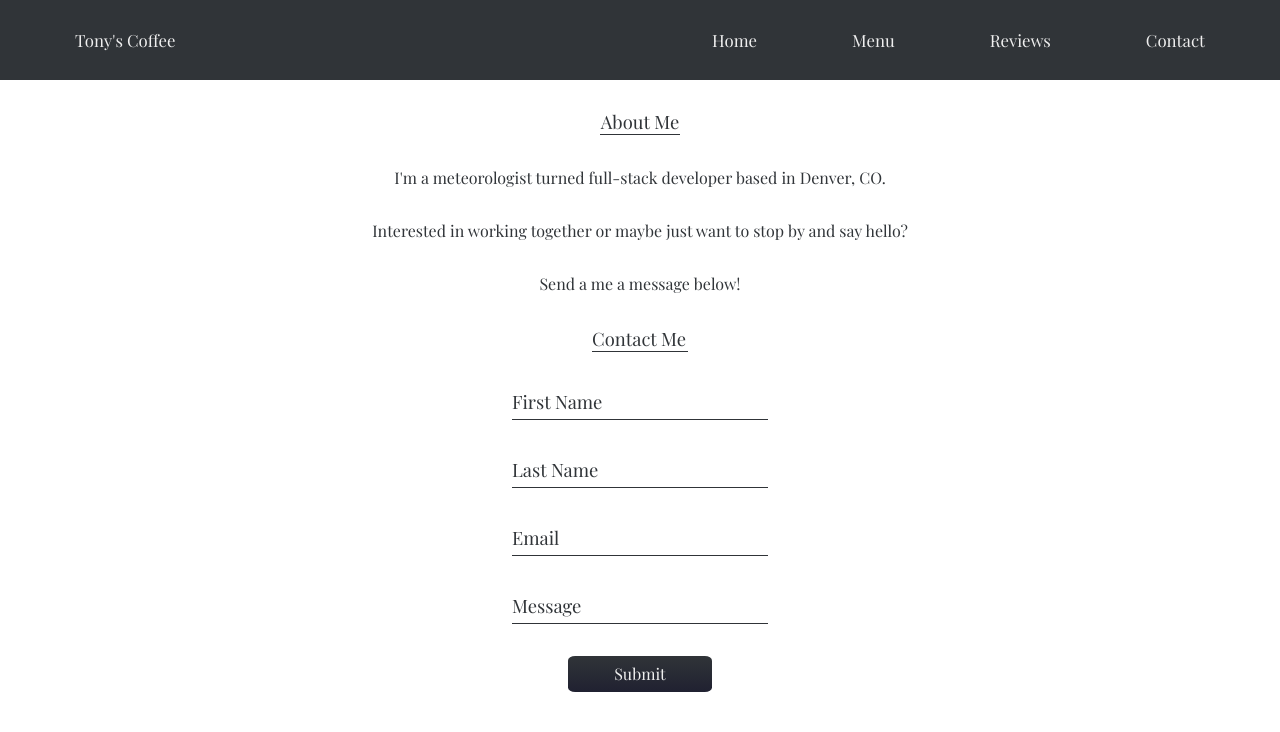
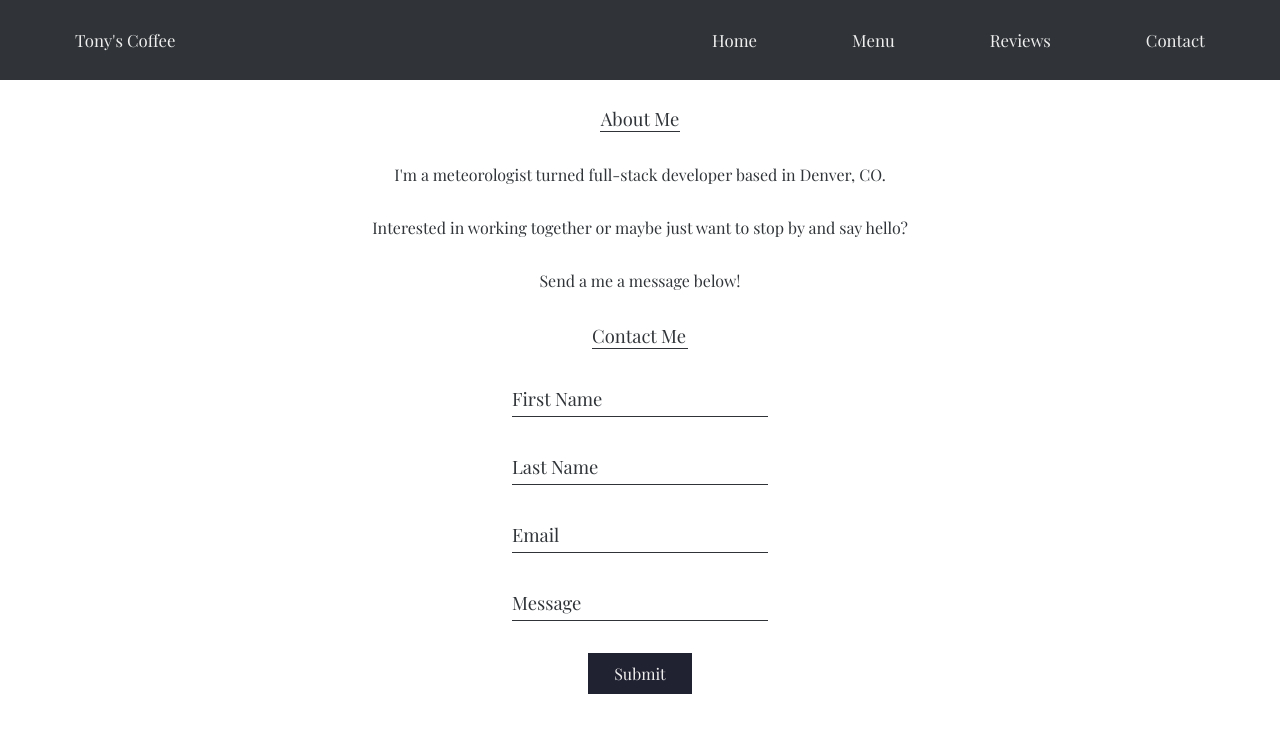
Before and after one commit to ingl3585/coffee-shop, a React (Create React App) app: page /contact in a window 1280 px wide. Shown: the top 732 px of the page. Built offline with nearby package versions, Linux system fonts and the light colour scheme.

Commit message:
small updates to contact btn, homepage btn, and footer text

```diff
--- a/src/components/Contact/contact.css
+++ b/src/components/Contact/contact.css
@@ -114,12 +114,11 @@
 
 .contact-me-btn {
     border: none;
-    height: 2.25rem;
-    width: 9rem;
-    border-radius: 5%/12.5%;
-    font-size: 1rem;
+    background-color: #202131;
     color: #EFEFEF;
-    background-image: linear-gradient(#303438, #202131);
+    padding: 10px 26px;
+    font-size: 16px;
+    cursor: pointer;
 }
 
 @media screen and (min-width: 768px) {
--- a/src/components/Homepage/homepage.css
+++ b/src/components/Homepage/homepage.css
@@ -41,7 +41,7 @@
 .top-btn:hover {
     transition: 0.20s;
     background-color: #BF723F;
-    color: black;
+    color: #202131;
 }
 
 .top-statement-one, .top-statement-two {
@@ -530,6 +530,7 @@
         flex-direction: column;
         align-items: center;
         justify-content: flex-start;
+        text-align: justify;
         margin: 0 auto;
         gap: 35px;
     }
```
Also changed, not shown: src/img/destination-img.jpg (deleted).
